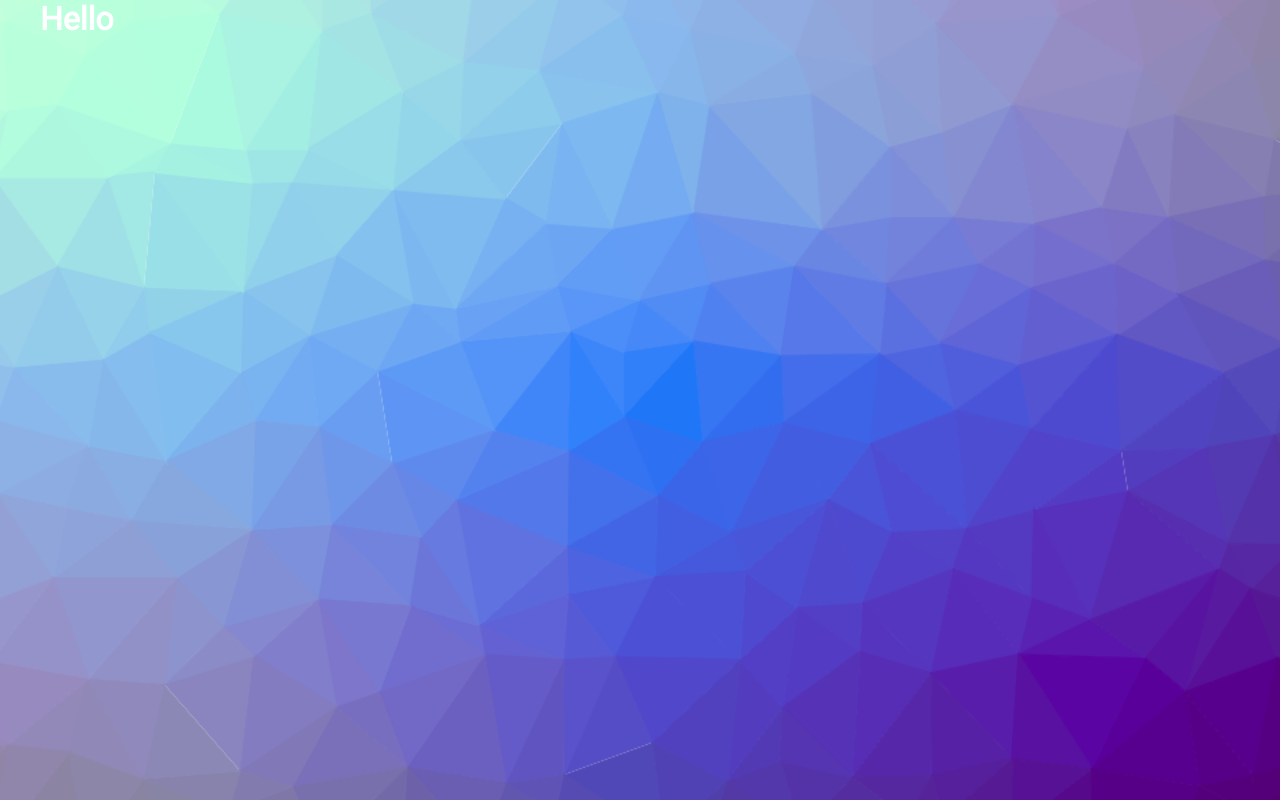
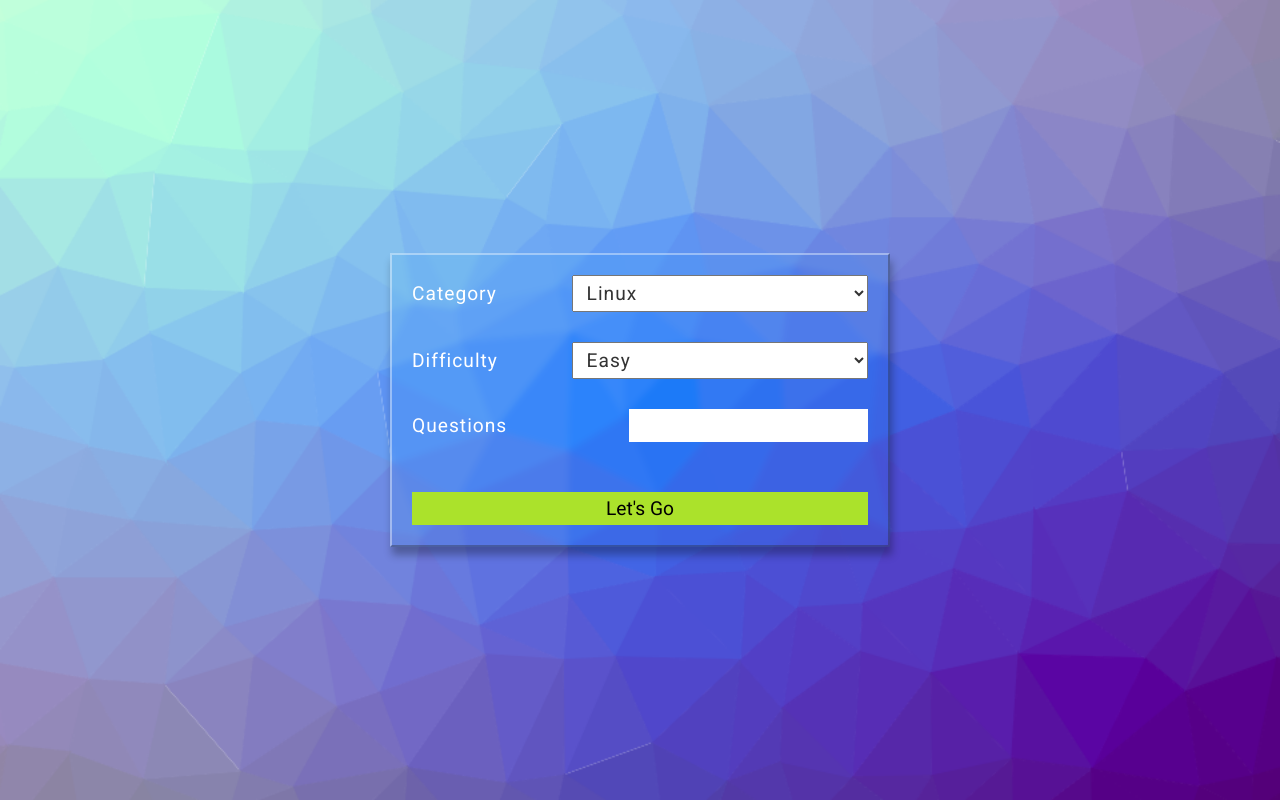
Before and after one commit to ddepu11/coding-quiz-react-app, a React (Create React App) app: page / in a window 1280 px wide. Built offline with nearby package versions, Linux system fonts and the light colour scheme.

Commit message:
context created

```diff
--- a/src/App.css
+++ b/src/App.css
@@ -29,21 +29,16 @@
 }
 body {
   min-height: 100vh;
-  color: white;
   background: url("./images/bg.png");
   background-position: center center;
   background-repeat: no-repeat;
   background-size: cover;
-}
-.container {
-  max-width: 1200px;
-  margin: 0 auto;
+  color: black;
 }
 
 a {
   display: inline-block;
   text-decoration: none;
-  color: white;
 }
 ul {
   list-style-type: none;
@@ -59,6 +54,56 @@ input {
   border: 0;
 }
 button:focus,
-input:focus {
+input:focus,
+select:focus {
   outline: 0;
 }
+.container {
+  max-width: 1200px;
+  margin: 0 auto;
+  height: 100vh;
+}
+
+.form {
+  width: 500px;
+  height: auto;
+  color: white;
+  border-radius: 0px;
+  backdrop-filter: blur(3px);
+  background-color: rgba(0, 157, 255, 0.092);
+  box-shadow: rgba(0, 0, 0, 0.3) 2px 8px 8px;
+  border: 2px rgba(255, 255, 255, 0.4) solid;
+  border-bottom: 2px rgba(40, 40, 40, 0.35) solid;
+  border-right: 2px rgba(40, 40, 40, 0.35) solid;
+  padding: 20px;
+}
+
+.form-control {
+  justify-content: space-between;
+  padding: 0 0 30px;
+}
+.form-control label {
+  font-size: 1.2em;
+  text-transform: capitalize;
+  letter-spacing: 1px;
+}
+
+.form-control input,
+select {
+  font-size: 1.2em;
+  text-transform: capitalize;
+  letter-spacing: 1px;
+  padding: 5px 10px;
+  color: #333;
+}
+.form-control select {
+  width: 65%;
+  justify-items: flex-start;
+}
+.sbm_btn {
+  margin-top: 20px;
+  font-size: 1.2em;
+  padding: 5px 10px;
+  width: 100%;
+  background: rgb(171, 226, 43);
+}
--- a/src/App.js
+++ b/src/App.js
@@ -1,11 +1,11 @@
 import "./App.css";
+import From from "./Components/Form";
 
 function App() {
   return (
-    <div className="container">
-      <h1>Hello</h1>
+    <div className="container flex">
       {/* ugZIkGEUifiDiBtyeQ5U1QamafMTZuWUnzNPmzYv */}
-
+      <From />
     </div>
   );
 }
--- a/src/Components/Form.jsx
+++ b/src/Components/Form.jsx
@@ -1,25 +1,33 @@
 const From = () => {
   return (
-    <form>
-      <div className="form-control">
+    <form className="form">
+      <div className="form-control flex">
         <label htmlFor="category">Category</label>
-        <input type="text" id="category" />
+        <select id="category">
+          <option value="">Linux</option>
+          <option value="">DevOps</option>
+          <option value="">Networking</option>
+          <option value="">Programming (PHP, JS, Pythong and etc.)</option>
+          <option value="">Cloud</option>
+          <option value="">Docker</option>
+          <option value="">Kubernetes</option>
+        </select>
       </div>
-      <div className="form-control">
+      <div className="form-control flex">
         <label htmlFor="difficulty">Difficulty</label>
-        <input type="text" id="difficulty" />
+        <select id="difficulty">
+          <option value="">Easy</option>
+          <option value="">Medium</option>
+          <option value="">Hard</option>
+        </select>
       </div>
 
-      <div className="form-control">
-        <label htmlFor="tags">Tags</label>
-        <input type="text" id="tags" />
-      </div>
-      <div className="form-control">
-        <label htmlFor="limit">Limit</label>
-        <input type="text" id="limit" />
+      <div className="form-control flex">
+        <label htmlFor="limit">Questions</label>
+        <input type="number" id="limit" />
       </div>
       <button type="submit" className="sbm_btn">
-        Submit
+        Let's Go
       </button>
     </form>
   );
```
Also changed, not shown: src/context.js (added, +12 -0 lines).
